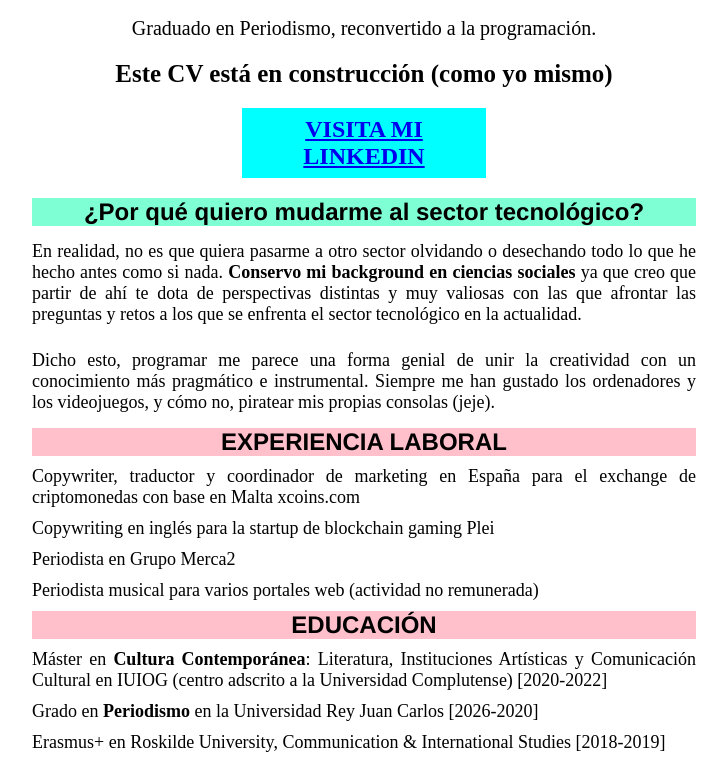
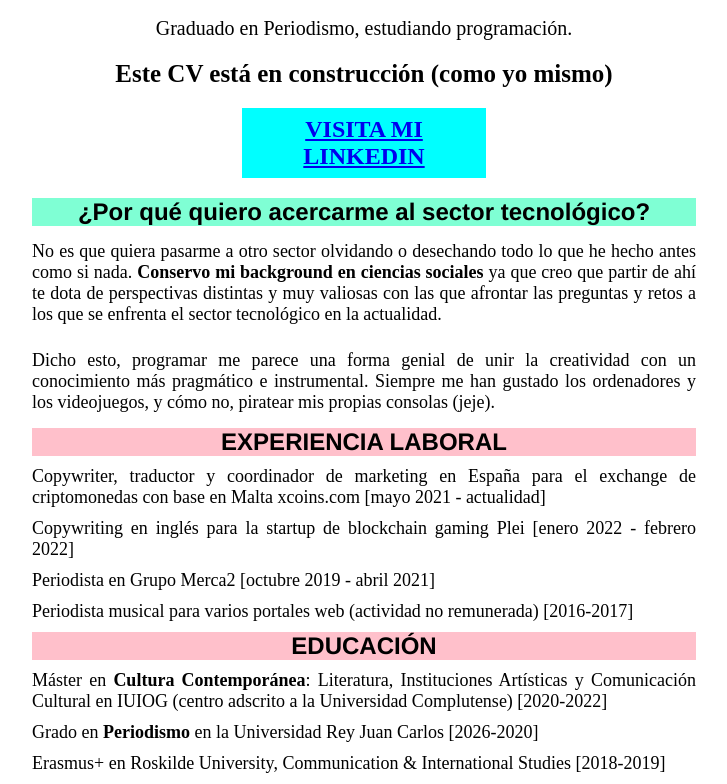
Before and after one commit to adornillo/RESUME, a plain HTML site: page index.html in a window 1280 px wide. Shown: the part 220-1004 px from the top of the page, without its empty margins (276-1003 px from the left). Before the commit the page ends 983 px from the top, so only its background shows below. Drawn offline with Linux system fonts and the light colour scheme.

Commit message:
Add files via upload

```diff
--- a/index.html
+++ b/index.html
@@ -8,7 +8,7 @@
     <h2 class="Alberto">Alberto García</h2>
        <img src="https://media-exp1.licdn.com/dms/image/C4E03AQGONepQZWjkNA/profile-displayphoto-shrink_800_800/0/1644869217114?e=2147483647&v=beta&t=Gil9JEGPtZnwWv9ADNFDTsqa4XWC9Fc6XjrcSpbiC4o" alt="Alberto García" class="center">
       <div class="intro">
-       Graduado en Periodismo, reconvertido a la programación.
+       Graduado en Periodismo, estudiando programación.
     </div>
     <div class="cutre">
         Este CV está en construcción (como yo mismo)
@@ -18,10 +18,10 @@
 </div>
 
 <div class="category dev">
-    ¿Por qué quiero mudarme al sector tecnológico?
+    ¿Por qué quiero acercarme al sector tecnológico?
 </div>
 <div class="answer">
-    En realidad, no es que quiera pasarme a otro sector olvidando o desechando todo lo que he hecho antes como si nada. <strong>Conservo mi background en ciencias sociales</strong> ya que creo que partir de ahí te dota de perspectivas distintas y muy valiosas con las que afrontar las preguntas y retos a los que se enfrenta el sector tecnológico en la actualidad.
+    No es que quiera pasarme a otro sector olvidando o desechando todo lo que he hecho antes como si nada. <strong>Conservo mi background en ciencias sociales</strong> ya que creo que partir de ahí te dota de perspectivas distintas y muy valiosas con las que afrontar las preguntas y retos a los que se enfrenta el sector tecnológico en la actualidad.
 </div>
 <div class="answer two">
     Dicho esto, programar me parece una forma genial de unir la creatividad con un conocimiento más pragmático e instrumental. Siempre me han gustado los ordenadores y los videojuegos, y cómo no, piratear mis propias consolas (jeje).</margin-top:>
@@ -30,10 +30,10 @@
         EXPERIENCIA LABORAL
     </div>
    <div class="list">
-        <div class="li">Copywriter, traductor y coordinador de marketing en España para el exchange de criptomonedas con base en Malta xcoins.com</div>
-        <div class="li">Copywriting en inglés para la startup de blockchain gaming Plei</div>
-        <div class="li">Periodista en Grupo Merca2</div>
-        <div class="li">Periodista musical para varios portales web (actividad no remunerada)</div>
+        <div class="li">Copywriter, traductor y coordinador de marketing en España para el exchange de criptomonedas con base en Malta xcoins.com [mayo 2021 - actualidad]</div>
+        <div class="li">Copywriting en inglés para la startup de blockchain gaming Plei [enero 2022 - febrero 2022]</div>
+        <div class="li">Periodista en Grupo Merca2 [octubre 2019 - abril 2021]</div>
+        <div class="li">Periodista musical para varios portales web (actividad no remunerada) [2016-2017]</div>
    </dix>
     <div class="category">
         EDUCACIÓN
```
